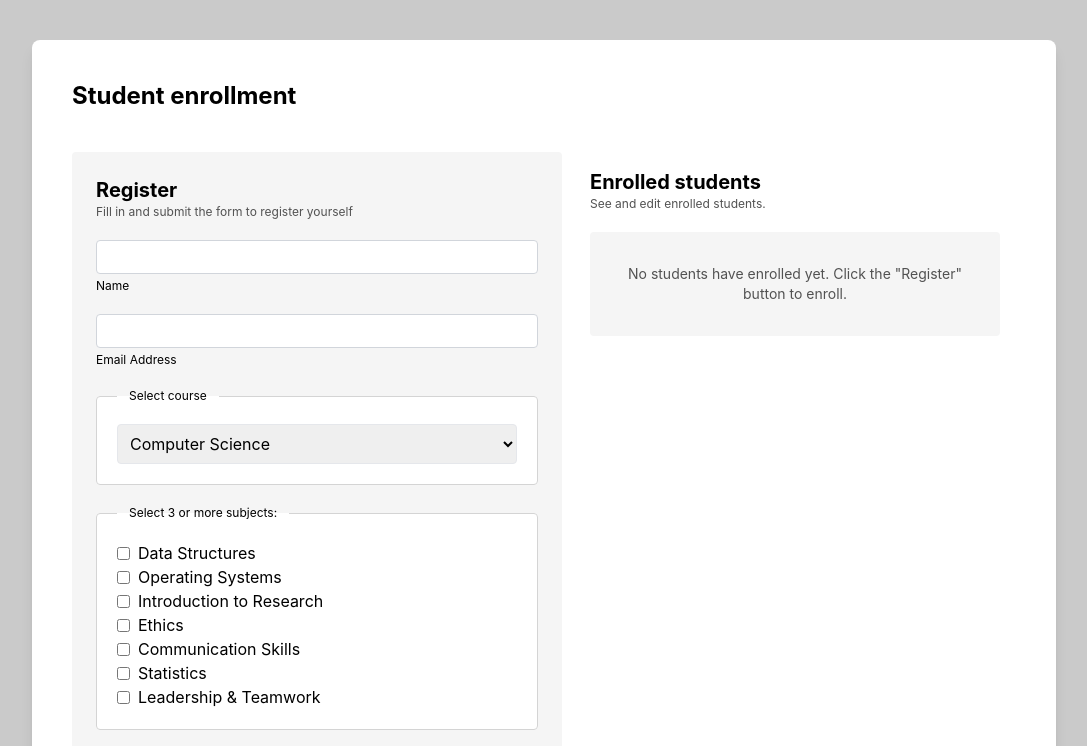
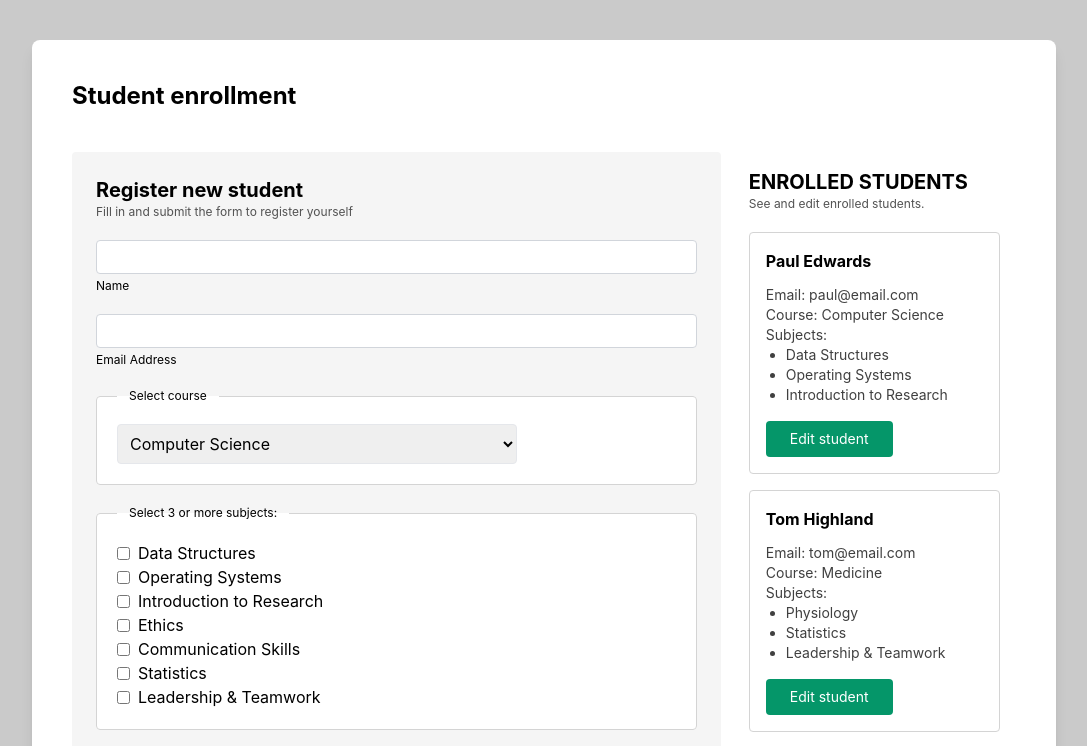
Before and after one commit to aronsantha/student-form-demo, a React (Create React App) app: page / in a window 1280 px wide. Shown: the top 746 px of the page, without its empty margins (96-1183 px from the left). Built offline with nearby package versions, Linux system fonts and the light colour scheme.

Commit message:
display enrolled students, handle form save on create vs edit

```diff
--- a/src/App.tsx
+++ b/src/App.tsx
@@ -1,17 +1,24 @@
 import React from "react";
 import { useState } from "react";
-import { COURSES, SUBJECTS, INITIAL_SUBJECT_PREFERENCES } from "./constants";
+import {
+  COURSES,
+  SUBJECTS,
+  INITIAL_SUBJECT_PREFERENCES,
+  DUMMY_STUDENTS,
+} from "./constants";
 import { Student } from "./types";
 
 function App() {
-  const [enrolledStudents, setEnrolledStudents] = useState<Student[]>([]);
+  const [enrolledStudents, setEnrolledStudents] =
+    useState<Student[]>(DUMMY_STUDENTS);
   const [name, setName] = useState("");
   const [emailAddress, setEmailAddress] = useState("");
   const [selectedCourse, setSelectedCourse] = useState(COURSES[0]);
   const [subjectPreferenceMap, setSubjectPreferenceMap] = useState(
     INITIAL_SUBJECT_PREFERENCES,
   );
-  const [submitStatus, setSubmitStatus] = useState("idle");
+  const [submitStatus, setSubmitStatus] = useState("IDLE");
+  const [formStatus, setFormStatus] = useState("NEW");
 
   function handleChangeCourse(event: React.ChangeEvent<HTMLSelectElement>) {
     const selectedCourseId = event.target.value;
@@ -27,20 +34,36 @@ function App() {
     );
   }
 
+  function resetForm() {
+    setName("");
+    setEmailAddress("");
+    setSelectedCourse(COURSES[0]);
+    setSubjectPreferenceMap(INITIAL_SUBJECT_PREFERENCES);
+    setSubmitStatus("IDLE");
+  }
+
   function handleSubmit(event: React.FormEvent<HTMLFormElement>) {
     event.preventDefault();
-    setSubmitStatus("loading");
+    setSubmitStatus("LOADING");
 
     const newStudent: Student = {
       name,
       email: emailAddress,
-      course: selectedCourse.name,
+      course: selectedCourse,
       subjects: getSelectedSubjects(),
     };
 
     setTimeout(() => {
-      setEnrolledStudents((prev) => [...prev, newStudent]);
-      setSubmitStatus("idle");
+      setEnrolledStudents((prev) =>
+        formStatus === "NEW"
+          ? [...prev, newStudent]
+          : prev.map((student) =>
+              student.email === emailAddress ? newStudent : student,
+            ),
+      );
+
+      resetForm();
+      setFormStatus("NEW");
     }, 1000);
   }
 
@@ -50,6 +73,28 @@ function App() {
       )
     : [];
 
+  const stringMap =
+    formStatus === "NEW"
+      ? {
+          title: "Register new student",
+          button: "Register",
+        }
+      : {
+          title: "Edit student",
+          button: "Save",
+        };
+
+  function handleSelectStudentForEdit(student: Student): void {
+    resetForm();
+    const savedSubjects = { ...INITIAL_SUBJECT_PREFERENCES };
+    student.subjects.forEach((subject) => (savedSubjects[subject.id] = true));
+
+    setFormStatus("EDIT");
+    setName(student.name);
+    setEmailAddress(student.email);
+    setSelectedCourse(student.course);
+    setSubjectPreferenceMap(savedSubjects);
+  }
   return (
     <>
       <div className="m-10 mx-auto w-full max-w-[80vw] rounded-lg bg-white p-10 shadow-lg">
@@ -57,7 +102,7 @@ function App() {
         <div className="h-fullflex-row flex gap-3">
           <div className="grow rounded bg-neutral-100 p-6">
             <div className="mb-5">
-              <h2 className="text-xl font-bold">Register</h2>
+              <h2 className="text-xl font-bold">{stringMap.title}</h2>
               <p className="text-xs text-neutral-600">
                 Fill in and submit the form to register yourself
               </p>
@@ -140,15 +185,15 @@ function App() {
                 className="w-fit rounded bg-emerald-600 px-12 py-2 text-white hover:bg-emerald-700"
                 aria-label="Register a new student"
               >
-                {submitStatus === "idle" && <div>Register</div>}
-                {submitStatus === "loading" && <div>Loading...</div>}
+                {submitStatus === "IDLE" && <div>{stringMap.button}</div>}
+                {submitStatus === "LOADING" && <div>Saving...</div>}
               </button>
             </form>
           </div>
 
           <div className="min-w-[30%] max-w-[50%] rounded p-4">
             <div className="mb-5">
-              <h2 className="text-xl font-bold">Enrolled students</h2>
+              <h2 className="text-xl font-bold">ENROLLED STUDENTS</h2>
               <p className="text-xs text-neutral-600">
                 See and edit enrolled students.
               </p>
@@ -162,7 +207,30 @@ function App() {
               </div>
             ) : (
               <div>
-                <pre>{JSON.stringify(enrolledStudents, null, 2)}</pre>
+                {enrolledStudents.map((student, index) => (
+                  <div
+                    key={index}
+                    className="mb-4 rounded border border-neutral-300 p-4"
+                  >
+                    <h3 className="mb-3 font-bold">{student.name}</h3>
+                    <div className="text-sm text-neutral-700">
+                      <p>Email: {student.email}</p>
+                      <p>Course: {student.course.name}</p>
+                      <p>Subjects:</p>
+                      <ul className="list-disc pl-5">
+                        {student.subjects.map((subject) => (
+                          <li key={subject.id}>{subject.name}</li>
+                        ))}
+                      </ul>
+                    </div>
+                    <button
+                      onClick={() => handleSelectStudentForEdit(student)}
+                      className="mt-4 w-fit rounded bg-emerald-600 px-6 py-2 text-sm text-white hover:bg-emerald-700"
+                    >
+                      Edit student
+                    </button>
+                  </div>
+                ))}
               </div>
             )}
           </div>
--- a/src/constants.ts
+++ b/src/constants.ts
@@ -1,55 +1,55 @@
-import { Course, Subject } from "./types";
+import { Course, Subject, Student } from "./types";
 
 export const COURSES: Course[] = [
   {
     id: "com",
     name: "Computer Science",
-    subjectIds: [1, 2, 21, 22, 23, 24, 25, 26, 27, 28, 29, 30],
+    subjectIds: [1, 2, 21, 22, 23, 24, 25],
   },
   {
     id: "bus",
     name: "Business Administration",
-    subjectIds: [3, 4, 21, 22, 23, 24, 25, 26, 27, 28, 29, 30],
+    subjectIds: [3, 4, 21, 22, 23, 24, 25],
   },
   {
     id: "des",
     name: "Design",
-    subjectIds: [5, 6, 21, 22, 23, 24, 25, 26, 27, 28, 29, 30],
+    subjectIds: [5, 6, 21, 22, 23, 24, 25],
   },
   {
     id: "psy",
     name: "Psychology",
-    subjectIds: [7, 8, 21, 22, 23, 24, 25, 26, 27, 28, 29, 30],
+    subjectIds: [7, 8, 21, 22, 23, 24, 25],
   },
   {
     id: "eng",
     name: "Engineering",
-    subjectIds: [9, 10, 21, 22, 23, 24, 25, 26, 27, 28, 29, 30],
+    subjectIds: [9, 10, 21, 22, 23, 24, 25],
   },
   {
     id: "hos",
     name: "Hospitality",
-    subjectIds: [11, 12, 21, 22, 23, 24, 25, 26, 27, 28, 29, 30],
+    subjectIds: [11, 12, 21, 22, 23, 24, 25],
   },
   {
     id: "bio",
     name: "Biology",
-    subjectIds: [13, 14, 21, 22, 23, 24, 25, 26, 27, 28, 29, 30],
+    subjectIds: [13, 14, 21, 22, 23, 24, 25],
   },
   {
     id: "art",
     name: "Art",
-    subjectIds: [15, 16, 21, 22, 23, 24, 25, 26, 27, 28, 29, 30],
+    subjectIds: [15, 16, 21, 22, 23, 24, 25],
   },
   {
     id: "med",
     name: "Medicine",
-    subjectIds: [17, 18, 21, 22, 23, 24, 25, 26, 27, 28, 29, 30],
+    subjectIds: [17, 18, 21, 22, 23, 24, 25],
   },
   {
     id: "law",
     name: "Law",
-    subjectIds: [19, 20, 21, 22, 23, 24, 25, 26, 27, 28, 29, 30],
+    subjectIds: [19, 20, 21, 22, 23, 24, 25],
   },
 ];
 
@@ -119,9 +119,49 @@ export const INITIAL_SUBJECT_PREFERENCES: { [key: number]: boolean } = {
   23: false,
   24: false,
   25: false,
-  26: false,
-  27: false,
-  28: false,
-  29: false,
-  30: false,
 };
+
+export const DUMMY_STUDENTS: Student[] = [
+  {
+    name: "Paul Edwards",
+    email: "paul@email.com",
+    course: {
+      id: "com",
+      name: "Computer Science",
+      subjectIds: [1, 2, 21, 22, 23, 24, 25],
+    },
+    subjects: [
+      { id: 1, name: "Data Structures" },
+      { id: 2, name: "Operating Systems" },
+      { id: 21, name: "Introduction to Research" },
+    ],
+  },
+  {
+    name: "Tom Highland",
+    email: "tom@email.com",
+    course: {
+      id: "med",
+      name: "Medicine",
+      subjectIds: [17, 18, 21, 22, 23, 24, 25],
+    },
+    subjects: [
+      { id: 18, name: "Physiology" },
+      { id: 24, name: "Statistics" },
+      { id: 25, name: "Leadership & Teamwork" },
+    ],
+  },
+  {
+    name: "Rosa Park",
+    email: "rosa@email.com",
+    course: {
+      id: "des",
+      name: "Design",
+      subjectIds: [5, 6, 21, 22, 23, 24, 25],
+    },
+    subjects: [
+      { id: 23, name: "Communication Skills" },
+      { id: 24, name: "Statistics" },
+      { id: 25, name: "Leadership & Teamwork" },
+    ],
+  },
+];
--- a/src/types.ts
+++ b/src/types.ts
@@ -12,6 +12,6 @@ export interface Course {
 export interface Student {
   name: string;
   email: string;
-  course: string;
+  course: Course;
   subjects: Subject[];
 }
```
